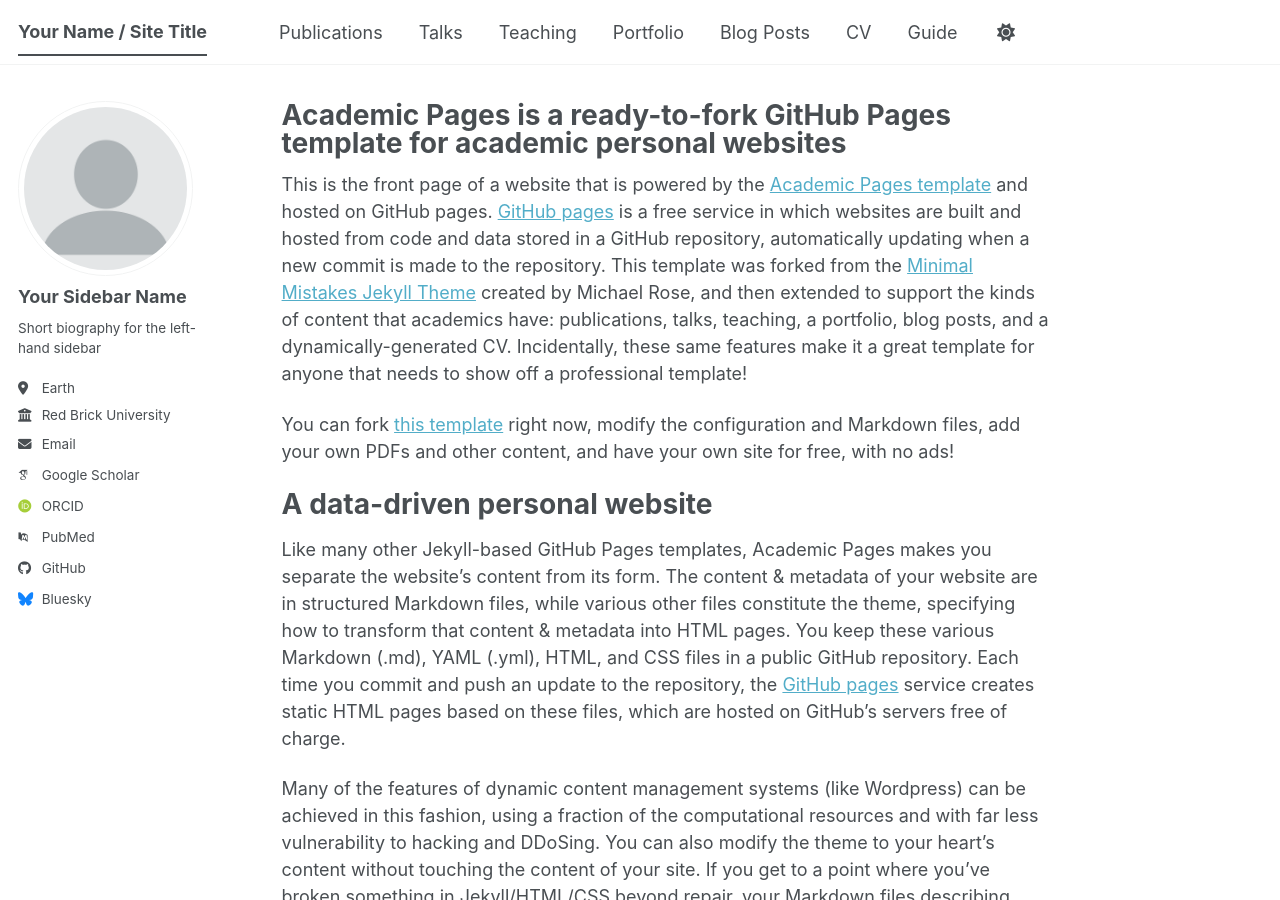
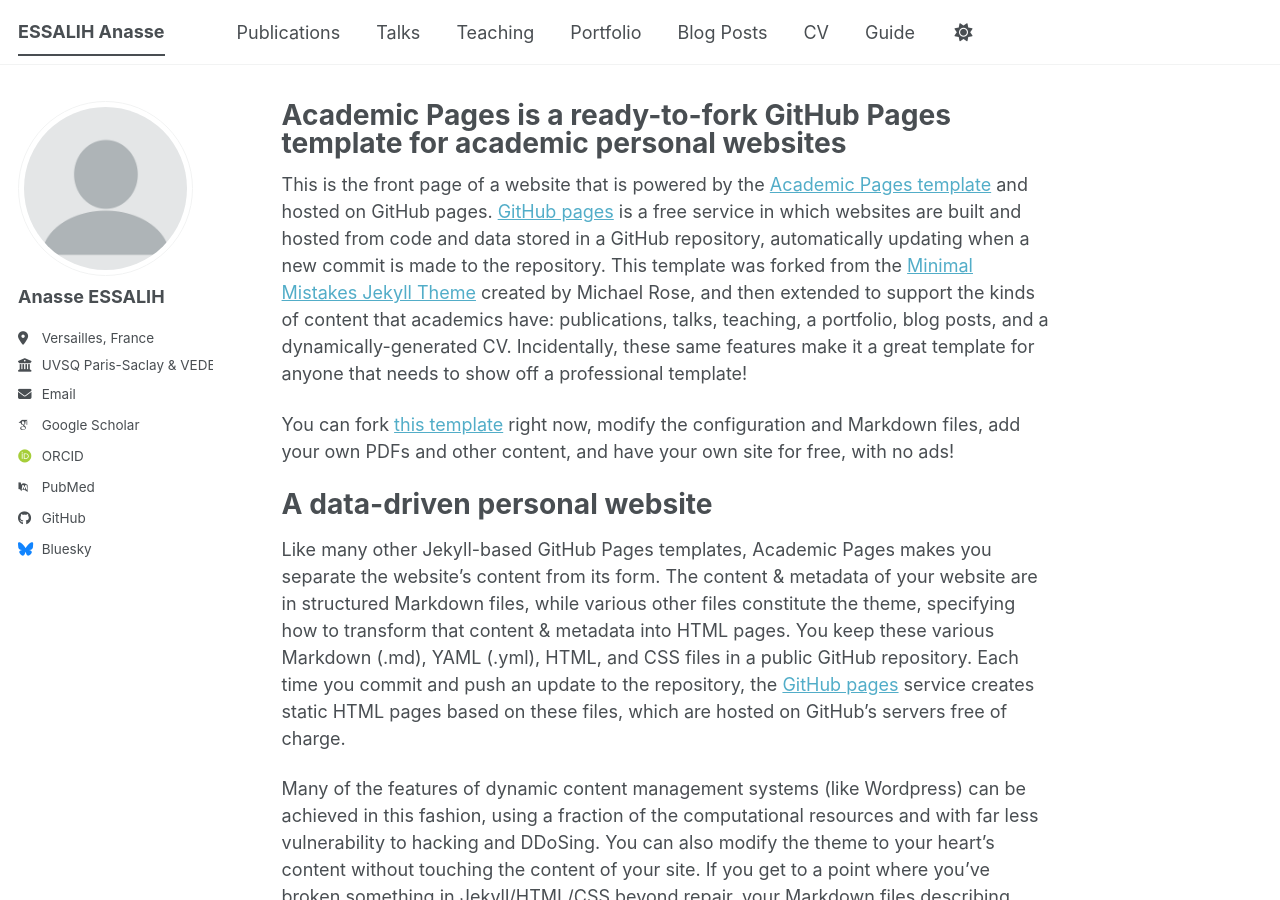
Before and after one commit to essalihanasse/essalihanasse.github.io, a Jekyll site: the page built from _pages/about.md, in a window 1280 px wide and 900 px high. Built offline with Jekyll 4.4.1, drawn with Linux system fonts in a browser that asks for light colours; some web fonts are replaced; a script bundle is joined from its source files by our own code; library files that are not in the unit come from our copies.

Commit message:
Update personal information in _config.yml
Updated personal details including title, description, name, location, employer, email, and ORCID link.

```diff
--- a/_config.yml
+++ b/_config.yml
@@ -9,10 +9,10 @@
 # Basic Site Settings
 locale                   : "en-US"
 site_theme               : "default" # The available themes options are "default", "air", "sunrise", "mint", "dirt" and "contrast"
-title                    : "Your Name / Site Title"
+title                    : "ESSALIH Anasse"
 title_separator          : "-"
 name                     : &name "Your Name"
-description              : &description "Your Name's academic portfolio"   # Update this with a general description of your site, this is the default if not overridden by a page
+description: "PhD Student in Safety Validation of Autonomous Vehicles | VEDECOM & UVSQ Paris-Saclay"
 url                      : https://academicpages.github.io # The base hostname & protocol for your site e.g. "https://[your GitHub username].github.io",
                                                            # or if you already have some other page hosted on Github then use "https://[your GitHub username].github.io/[Your Repo Name]"
 baseurl                  : "" # the subpath of your site, e.g. "/blog"
@@ -24,13 +24,13 @@
 author:
   # Biographic information
   avatar           : "profile.png"
-  name             : "Your Sidebar Name"
+  name             : "Anasse ESSALIH"
   pronouns         : # example: "she/her"
-  bio              : "Short biography for the left-hand sidebar"
-  location         : "Earth"
-  employer         : "Red Brick University"
+  bio              : ""
+  location         : "Versailles, France"
+  employer         : "UVSQ Paris-Saclay & VEDECOM"
   uri              : # URL
-  email            : "none@example.org"
+  email            : "anasse.essalih@vedecom.fr"
 
   # Academic websites
   academia         : # URL
@@ -38,7 +38,7 @@
   googlescholar    : "https://scholar.google.com/citations?user=PS_CX0AAAAAJ"
   inspire-hep      : # URL
   impactstory      : # URL
-  orcid            : "https://orcid.org/yourorcidurl"
+  orcid            : "https://orcid.org/0009-0003-8637-3333"
   semantic         : # URL
   ssrn             : # URL
   pubmed           : "https://www.ncbi.nlm.nih.gov/pubmed/?term=john+snow"
```
